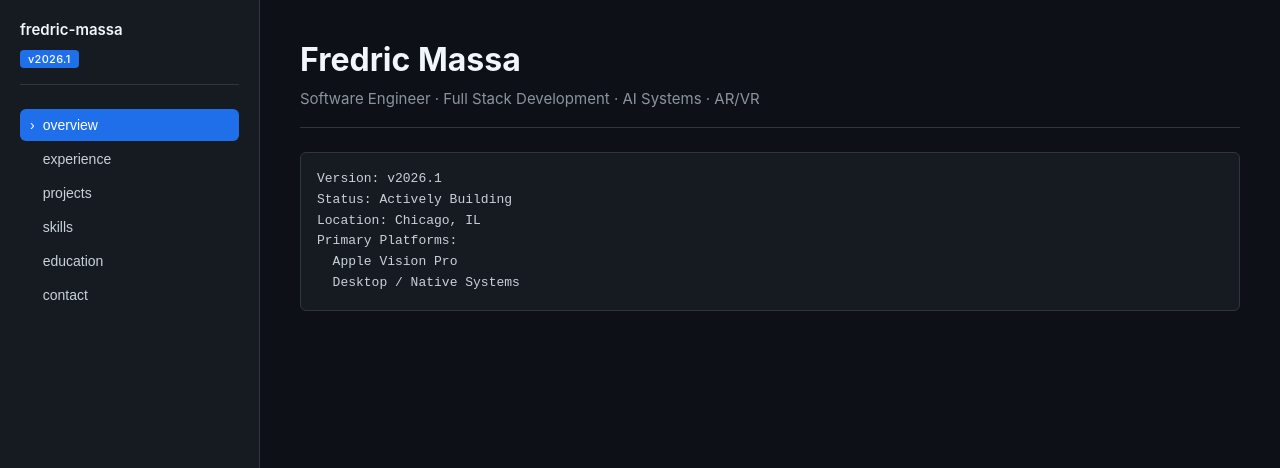
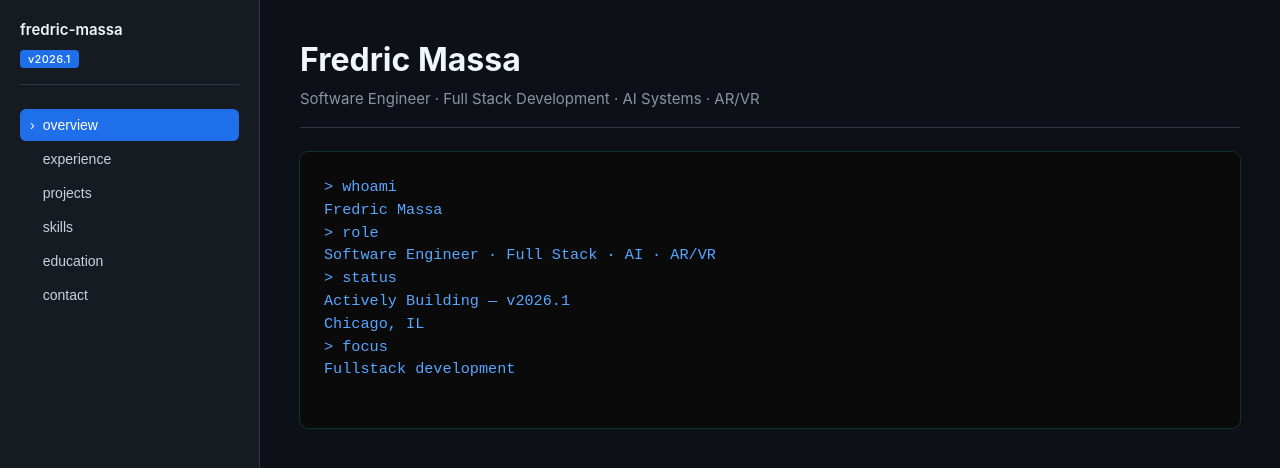
Before and after one commit to fmassa1/portfolio_website, a React (Vite) app: page / in a window 1280 px wide. Shown: the top 468 px of the page. Built offline with nearby package versions, Linux system fonts and the light colour scheme.

Commit message:
upgraded overveiw page

```diff
--- /dev/null
+++ b/src/components/Terminal/Terminal.css
@@ -0,0 +1,21 @@
+.terminal {
+    background: #0a0a0a;
+    color: #58a6ff;
+    padding: 1.5rem;
+    border-radius: 8px;
+    font-family: "JetBrains Mono", "SF Mono", monospace;
+    font-size: 0.95rem;
+    line-height: 1.5;
+    box-shadow: 0 0 0 1px rgba(0, 255, 156, 0.15);
+    margin-top: 1.5rem;
+}
+
+.cursor {
+    animation: blink 1s step-start infinite;
+}
+
+@keyframes blink {
+    50% {
+      opacity: 0;
+    }
+}
--- /dev/null
+++ b/src/components/Terminal/Terminal.tsx
@@ -0,0 +1,47 @@
+import "./Terminal.css"
+import { useEffect, useState } from "react";
+
+type TerminalProps = {
+  lines: string[];
+  typingSpeed?: number;
+};
+
+export default function Terminal({
+  lines,
+  typingSpeed = 25
+}: TerminalProps) {
+  const [displayedLines, setDisplayedLines] = useState<string[]>([]);
+  const [lineIndex, setLineIndex] = useState(0);
+  const [charIndex, setCharIndex] = useState(0);
+
+  useEffect(() => {
+    if (lineIndex >= lines.length) return;
+
+    const currentLine = lines[lineIndex];
+
+    const timeout = setTimeout(() => {
+      if (charIndex < currentLine.length) {
+        const updated = [...displayedLines];
+        updated[lineIndex] =
+          (updated[lineIndex] || "") + currentLine[charIndex];
+        setDisplayedLines(updated);
+        setCharIndex(charIndex + 1);
+      } else {
+        setDisplayedLines([...displayedLines, ""]);
+        setLineIndex(lineIndex + 1);
+        setCharIndex(0);
+      }
+    }, typingSpeed);
+
+    return () => clearTimeout(timeout);
+  }, [charIndex, lineIndex, displayedLines, lines, typingSpeed]);
+
+  return (
+    <pre className="terminal">
+      {displayedLines.map((line, i) => (
+        <div key={i}>{line}</div>
+      ))}
+      <span className="cursor">█</span>
+    </pre>
+  );
+}
--- a/src/pages/Experiences.tsx
+++ b/src/pages/Experiences.tsx
@@ -1,3 +1,5 @@
+import "../components/Terminal/Terminal"
+import Terminal from "../components/Terminal/Terminal";
 
 export default function Experiences() {
     return (
@@ -7,6 +9,7 @@ export default function Experiences() {
             <div className="experience-card">
                 <h2>Argonne National Laboratory</h2>
                 <p><strong>Software Engineer Intern</strong> <span className="muted">(May 2025 – Aug 2025)</span></p>
+
                 <p>
                     Worked on next-generation scientific tooling using AI agents and collaborative AR environments
                     to support researchers working with large-scale datasets and simulations.
--- a/src/pages/Overview.tsx
+++ b/src/pages/Overview.tsx
@@ -1,4 +1,19 @@
+import Terminal from "../components/Terminal/Terminal";
 
+const OVERVIEW_LINES = [
+    "> whoami",
+    "Fredric Massa",
+    "",
+    "> role",
+    "Software Engineer · Full Stack · AI · AR/VR",
+    "",
+    "> status",
+    "Actively Building — v2026.1",
+    "Chicago, IL",
+    "",
+    "> focus",
+    "Fullstack development",
+];
 
 export default function Overview() {
     return (
@@ -7,10 +22,7 @@ export default function Overview() {
             <h1>Fredric Massa</h1>
             <p className="subtitle">Software Engineer · Full Stack Development · AI Systems · AR/VR </p>
         </div>
-        <p>
-
-        </p>
-        <pre className="code-block">{`Version: v2026.1 \nStatus: Actively Building \nLocation: Chicago, IL \nPrimary Platforms: \n  Apple Vision Pro \n  Desktop / Native Systems`}</pre>
+        <Terminal lines={OVERVIEW_LINES} />
 
         </>
     );
```
